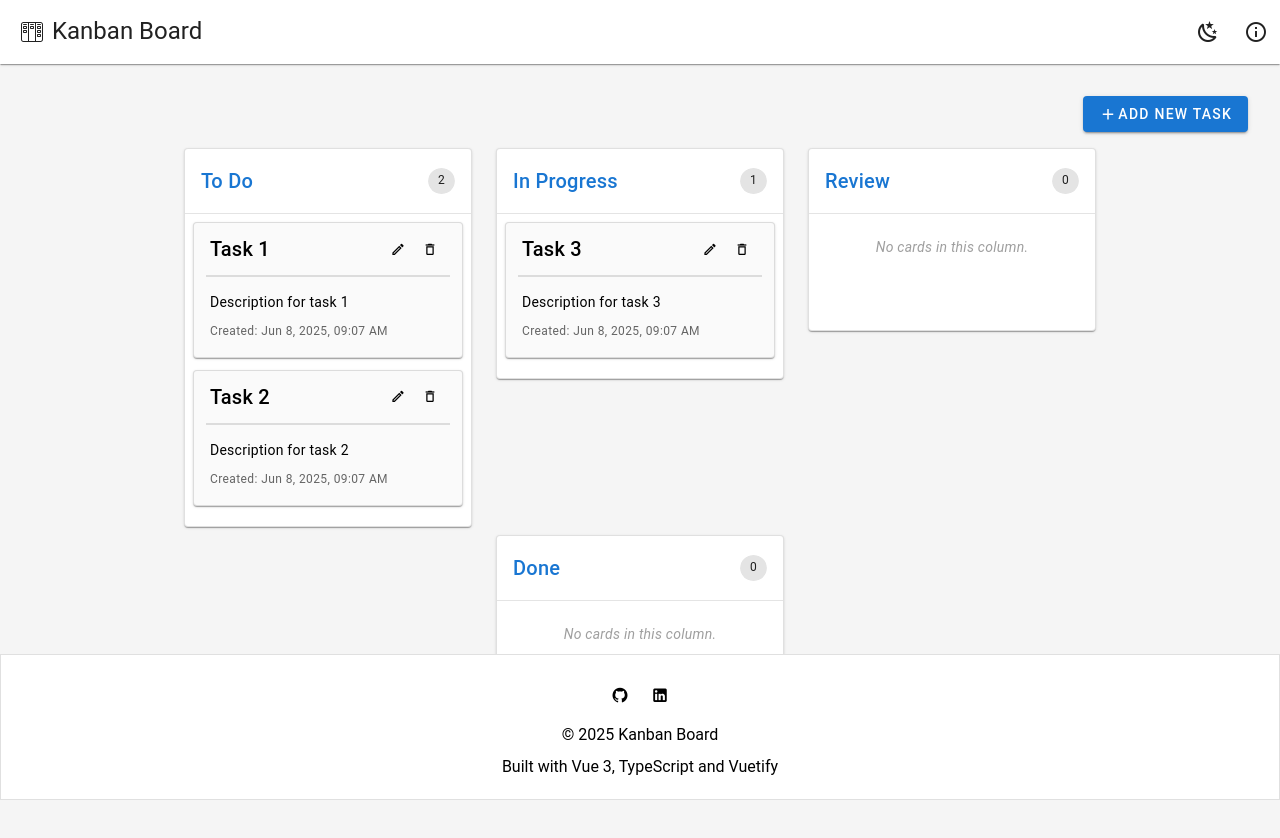
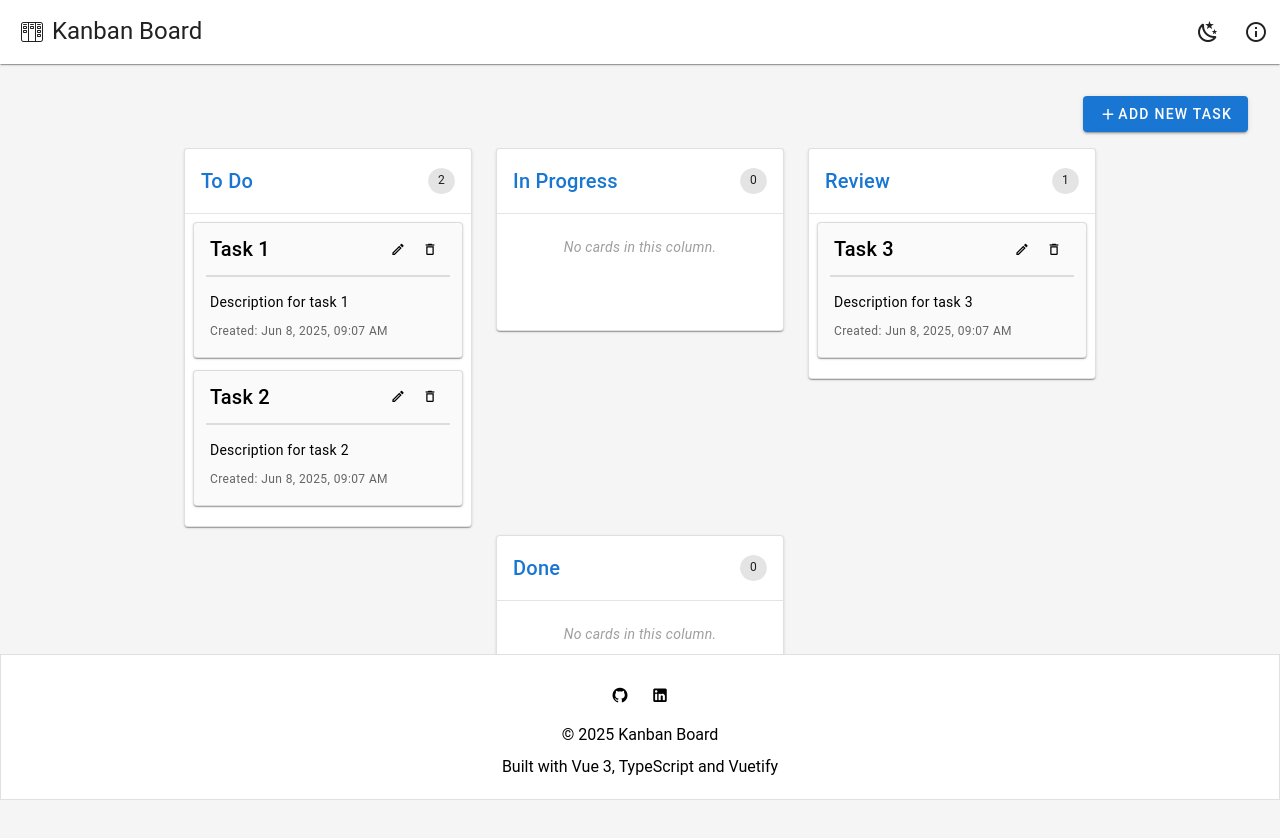
Before and after one commit to Natata08/kanban-board, a Vue app: page / in a window 1280 px wide. Shown: the top 838 px of the page. Built offline with nearby package versions, Linux system fonts and the light colour scheme; the HTML template or start-up script is replaced by a standard one.

Commit message:
feat: move KanbanBoard to separate component

```diff
--- /dev/null
+++ b/src/components/KanbanBoard.vue
@@ -0,0 +1,211 @@
+<template>
+  <div class="kanban-board fill-height">
+    <v-row>
+      <v-col cols="12">
+        <div class="d-flex justify-end mb-4">
+          <v-btn color="primary" @click="openAddCardDialog(null)">
+            <v-icon left>mdi-plus</v-icon>
+            Add new task
+          </v-btn>
+        </div>
+        <div class="kanban-board-columns d-flex">
+          <KanbanColumn
+            v-for="column in board.columns"
+            :key="column.id"
+            :column="column"
+            @edit-card="openEditCardDialog"
+            @delete-card="handleDeleteCard"
+            @card-moved="handleCardMoved"
+            @add-card="openAddCardDialog"
+          />
+        </div>
+      </v-col>
+    </v-row>
+
+    <CardDialog
+      v-model="cardDialog.show"
+      :is-edit-mode="cardDialog.isEditMode"
+      :card-data="cardDialog.cardData"
+      :initial-column-id="cardDialog.targetColumnId"
+      :available-columns="board.columns"
+      @save-card="handleSaveCard"
+    />
+  </div>
+</template>
+
+<script setup lang="ts">
+import { reactive } from 'vue'
+import KanbanColumn from '@/components/KanbanColumn.vue'
+import CardDialog from '@/components/CardDialog.vue'
+import type { KanbanBoard, KanbanCard, KanbanColumn as KanbanColumnType } from '@/types/kanban'
+
+const generateId = () => `id_${Date.now()}_${Math.random().toString(36).substring(2, 9)}`
+
+const board = reactive<KanbanBoard>({
+  columns: [
+    {
+      id: generateId(),
+      title: 'To Do',
+      cards: [
+        {
+          id: generateId(),
+          title: 'Task 1',
+          description: 'Description for task 1',
+          createdAt: new Date(),
+        },
+        {
+          id: generateId(),
+          title: 'Task 2',
+          description: 'Description for task 2',
+          createdAt: new Date(),
+        },
+      ],
+    },
+    {
+      id: generateId(),
+      title: 'In Progress',
+      cards: [],
+    },
+    {
+      id: generateId(),
+      title: 'Review',
+      cards: [
+        {
+          id: generateId(),
+          title: 'Task 3',
+          description: 'Description for task 3',
+          createdAt: new Date(),
+        },
+      ],
+    },
+    {
+      id: generateId(),
+      title: 'Done',
+      cards: [],
+    },
+  ],
+})
+
+const cardDialogDefaultState = {
+  show: false,
+  isEditMode: false,
+  cardData: null as KanbanCard | null,
+  targetColumnId: null as string | null,
+}
+const cardDialog = reactive({ ...cardDialogDefaultState })
+
+const findCardAndColumn = (
+  cardId: string,
+): { card: KanbanCard; column: KanbanColumnType } | null => {
+  for (const column of board.columns) {
+    const card = column.cards.find((c) => c.id === cardId)
+    if (card) {
+      return { card, column }
+    }
+  }
+  return null
+}
+
+const openAddCardDialog = (columnId: string | null) => {
+  Object.assign(cardDialog, {
+    ...cardDialogDefaultState,
+    show: true,
+    isEditMode: false,
+    targetColumnId: columnId || (board.columns.length > 0 ? board.columns[0].id : null),
+  })
+}
+
+const openEditCardDialog = (cardId: string) => {
+  const result = findCardAndColumn(cardId)
+  if (result) {
+    Object.assign(cardDialog, {
+      show: true,
+      isEditMode: true,
+      cardData: { ...result.card },
+      targetColumnId: result.column.id,
+    })
+  }
+}
+
+const closeCardDialog = () => {
+  cardDialog.show = false
+}
+
+const handleSaveCard = (payload: {
+  card: Partial<KanbanCard> & { title: string; description: string }
+  targetColumnId: string
+  originalCardId?: string
+}) => {
+  if (payload.originalCardId) {
+    const result = findCardAndColumn(payload.originalCardId)
+    if (result) {
+      result.card.title = payload.card.title
+      result.card.description = payload.card.description
+      result.card.updatedAt = new Date()
+
+      if (result.column.id !== payload.targetColumnId) {
+        const cardIndex = result.column.cards.findIndex((c) => c.id === payload.originalCardId)
+        if (cardIndex !== -1) {
+          const [movedCard] = result.column.cards.splice(cardIndex, 1)
+
+          const targetColumn = board.columns.find((col) => col.id === payload.targetColumnId)
+          if (targetColumn) {
+            targetColumn.cards.push(movedCard)
+          }
+        }
+      }
+    }
+  } else {
+    const targetColumn = board.columns.find((col) => col.id === payload.targetColumnId)
+    if (targetColumn) {
+      const newCard: KanbanCard = {
+        id: generateId(),
+        title: payload.card.title,
+        description: payload.card.description,
+        createdAt: new Date(),
+      }
+      targetColumn.cards.push(newCard)
+    }
+  }
+  closeCardDialog()
+}
+
+const handleDeleteCard = (cardId: string) => {
+  const result = findCardAndColumn(cardId)
+  if (result) {
+    result.column.cards = result.column.cards.filter((c) => c.id !== cardId)
+  }
+}
+
+const handleCardMoved = (payload: { cardId: string; fromColumnId: string; toColumnId: string }) => {
+  const fromColumn = board.columns.find((col) => col.id === payload.fromColumnId)
+  const toColumn = board.columns.find((col) => col.id === payload.toColumnId)
+
+  if (fromColumn && toColumn) {
+    const cardIndex = fromColumn.cards.findIndex((c) => c.id === payload.cardId)
+    if (cardIndex > -1) {
+      const [cardToMove] = fromColumn.cards.splice(cardIndex, 1)
+      toColumn.cards.push(cardToMove)
+    }
+  }
+}
+</script>
+
+<style scoped>
+.kanban-board {
+  height: 100%;
+  width: 100%;
+  display: flex;
+  flex-direction: column;
+  padding: 1rem;
+}
+.kanban-board-columns {
+  align-items: flex-start;
+  gap: 0.5rem;
+  padding-bottom: 1rem;
+  flex-wrap: wrap;
+  justify-content: center;
+  flex-grow: 1;
+  overflow-y: auto;
+}
+</style>
--- a/src/views/KanbanBoardView.vue
+++ b/src/views/KanbanBoardView.vue
@@ -1,118 +1,11 @@
 <template>
-  <v-container fluid class="kanban-board-view pa-4">
-    <div class="d-flex justify-end mb-4">
-      <v-btn color="primary">
-        <v-icon left>mdi-plus</v-icon>
-        Add new task
-      </v-btn>
-    </div>
-
-    <div class="kanban-board-columns d-flex">
-      <KanbanColumn
-        v-for="column in board.columns"
-        :key="column.id"
-        :column="column"
-        @delete-card="handleDeleteCard"
-        @card-moved="handleCardMoved"
-      />
-    </div>
+  <v-container fluid class="kanban-board-view fill-height pa-0">
+    <KanbanBoard />
   </v-container>
 </template>
 
 <script setup lang="ts">
-import { reactive } from 'vue'
-import KanbanColumn from '@/components/KanbanColumn.vue'
-import type { KanbanBoard, KanbanCard, KanbanColumn as KanbanColumnType } from '@/types/kanban'
-
-const generateId = () => `id_${Date.now()}_${Math.random().toString(36).substring(2, 9)}`
-
-const board = reactive<KanbanBoard>({
-  columns: [
-    {
-      id: generateId(),
-      title: 'To Do',
-      cards: [
-        {
-          id: generateId(),
-          title: 'Task 1',
-          description: 'Description for task 1',
-          createdAt: new Date(),
-        },
-        {
-          id: generateId(),
-          title: 'Task 2',
-          description: 'Description for task 2',
-          createdAt: new Date(),
-        },
-      ],
-    },
-    {
-      id: generateId(),
-      title: 'In Progress',
-      cards: [
-        {
-          id: generateId(),
-          title: 'Task 3',
-          description: 'Description for task 3',
-          createdAt: new Date(),
-        },
-      ],
-    },
-    {
-      id: generateId(),
-      title: 'Review',
-      cards: [],
-    },
-    {
-      id: generateId(),
-      title: 'Done',
-      cards: [],
-    },
-  ],
-})
-
-const findCardAndColumn = (
-  cardId: string,
-): { card: KanbanCard; column: KanbanColumnType } | null => {
-  for (const column of board.columns) {
-    const card = column.cards.find((c) => c.id === cardId)
-    if (card) {
-      return { card, column }
-    }
-  }
-  return null
-}
-
-const handleDeleteCard = (cardId: string) => {
-  const result = findCardAndColumn(cardId)
-  if (result) {
-    result.column.cards = result.column.cards.filter((c) => c.id !== cardId)
-  }
-}
-
-const handleCardMoved = (payload: { cardId: string; fromColumnId: string; toColumnId: string }) => {
-  const fromColumn = board.columns.find((col) => col.id === payload.fromColumnId)
-  const toColumn = board.columns.find((col) => col.id === payload.toColumnId)
-
-  if (fromColumn && toColumn) {
-    const cardIndex = fromColumn.cards.findIndex((c) => c.id === payload.cardId)
-    if (cardIndex > -1) {
-      const [cardToMove] = fromColumn.cards.splice(cardIndex, 1)
-      toColumn.cards.push(cardToMove)
-    }
-  }
-}
+import KanbanBoard from '@/components/KanbanBoard.vue'
 </script>
 
-<style scoped>
-.kanban-board-view {
-  height: 100%;
-}
-.kanban-board-columns {
-  align-items: flex-start;
-  gap: 0.5rem;
-  padding-bottom: 1rem;
-  flex-wrap: wrap;
-  justify-content: center;
-}
-</style>
+<style scoped></style>
```
